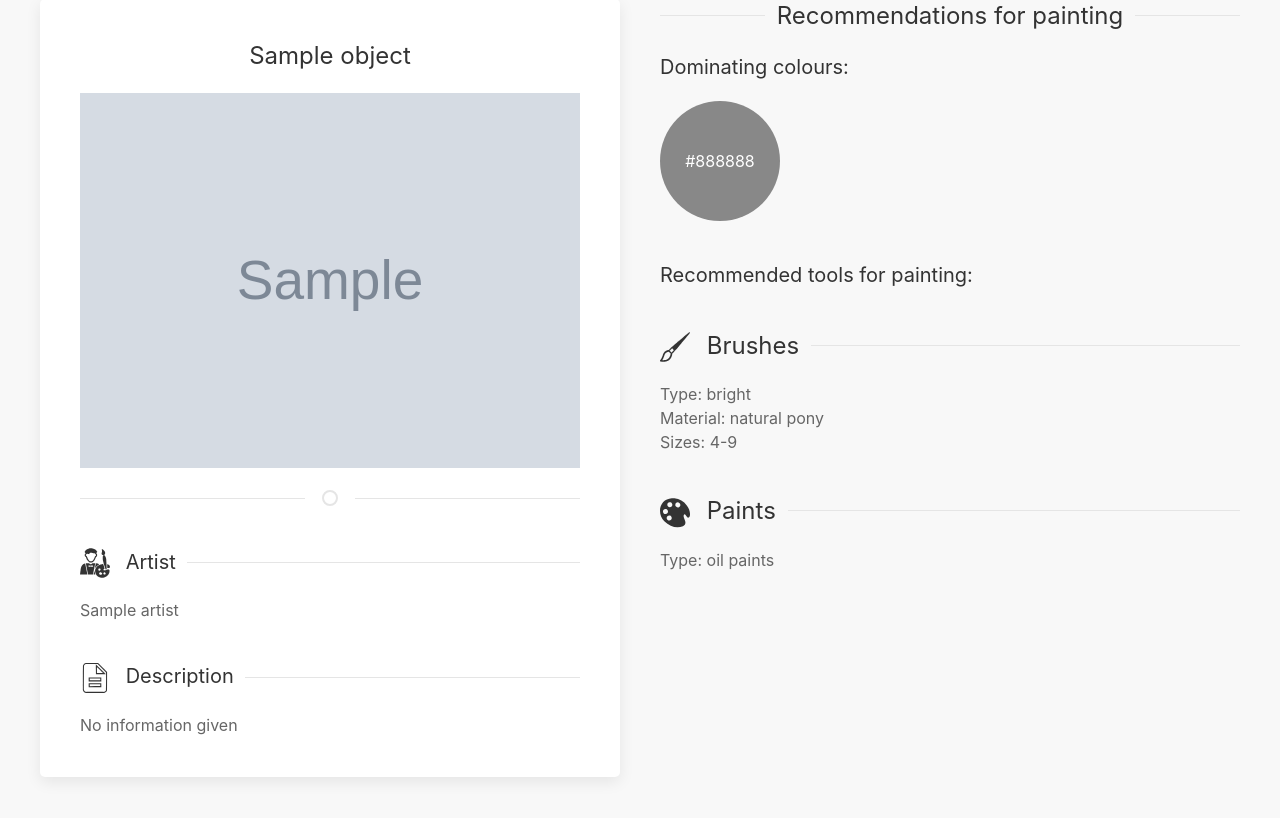
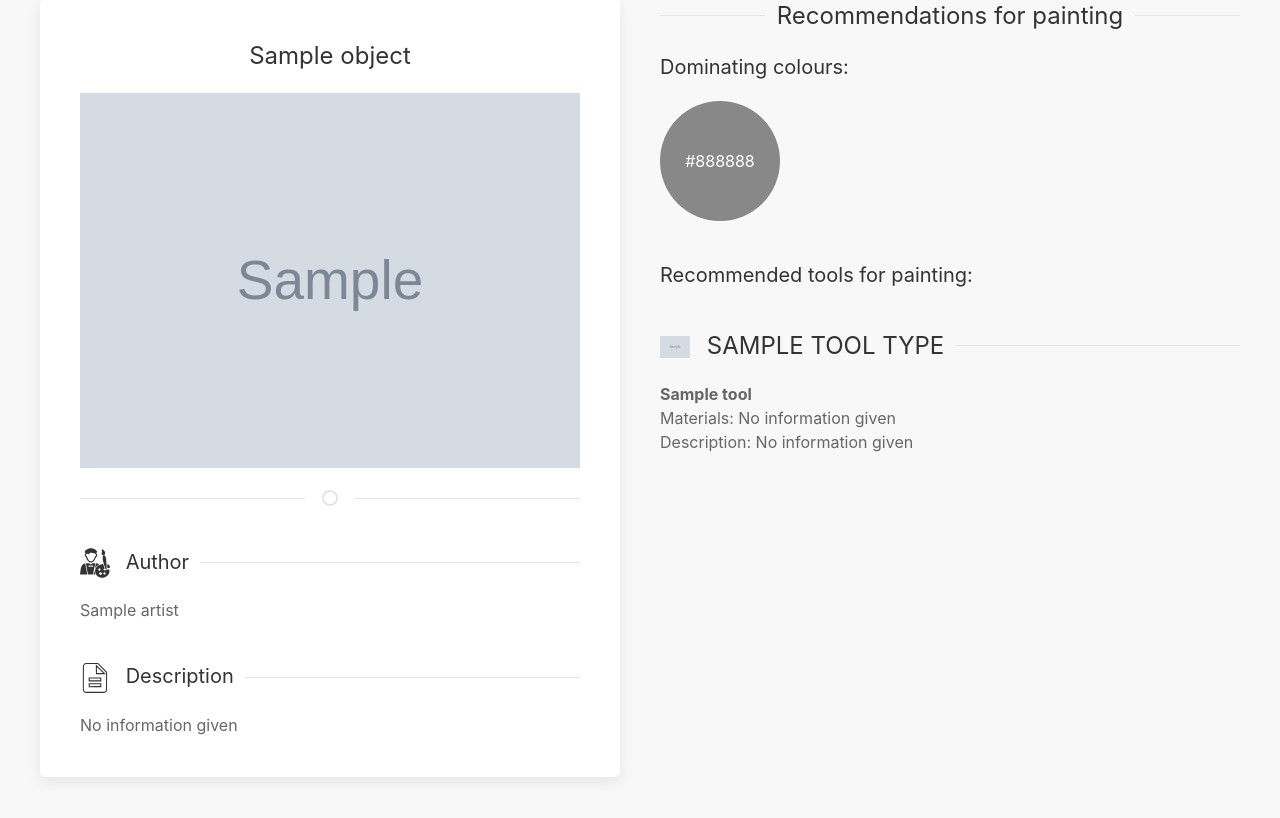
Before and after one commit to MikeHoangg/artoolbox, a Django app: template templates/core/image_detail.html in a window 1280 px wide. Shown: the part 151-969 px from the top of the page. Run offline with Django 3.2, Linux system fonts and the light colour scheme; the template is opened without the code that fills it: most values are stand-ins (such as "Sample title", 1, 10 or a date in 2020); grey boxes marked "Sample" are stand-in pictures.

Commit message:
Added description field for Tool model, changed the layout of detailed image page

```diff
--- a/templates/core/image_detail.html
+++ b/templates/core/image_detail.html
@@ -10,7 +10,7 @@
         <hr class="uk-divider-icon">
         <h4 class="uk-heading-line"><span><img src="{% static 'img/artist.svg' %}" width="30" height="30"
                                                class="uk-margin-small-right"
-                                               uk-svg> {{ _("Artist") }}</span></h4>
+                                               uk-svg> {{ _("Author") }}</span></h4>
         <p>
           {{ object.artist|default:_("No information given") }}
         </p>
@@ -37,22 +37,19 @@
           {% endfor %}
         </div>
         <h4>{{ _("Recommended tools for painting") }}:</h4>
-        <h3 class="uk-heading-line"><span><img src="{% static 'img/brush.svg' %}" width="30" height="30"
-                                               class="uk-margin-small-right"
-                                               uk-svg> {{ _("Brushes") }}</span>
-        </h3>
-        <p>
-          {{ _("Type") }}: bright<br/>
-          {{ _("Material") }}: natural pony<br/>
-          {{ _("Sizes") }}: 4-9
-        </p>
-        <h3 class="uk-heading-line"><span><img src="{% static 'img/palette.svg' %}" width="30" height="30"
-                                               class="uk-margin-small-right"
-                                               uk-svg> {{ _("Paints") }}</span>
-        </h3>
-        <p>
-          {{ _("Type") }}: oil paints
-        </p>
+        {% for tool_type in recommended_tools %}
+          <h3 class="uk-heading-line">
+            <span><img src="{{ tool_type.img }}" width="30" height="30" class="uk-margin-small-right"
+                       uk-svg> {{ tool_type.name|upper }}</span>
+          </h3>
+          {% for tool in tool_type.tools %}
+            <p>
+              <b>{{ tool.name }}</b><br/>
+              {{ _("Materials") }}: {{ tool.get_materials|default:_("No information given") }}<br/>
+              {{ _("Description") }}: {{ tool.description|default:_("No information given") }}
+            </p>
+          {% endfor %}
+        {% endfor %}
       </div>
     </div>
   </div>
```
Also changed, not shown: apps/core/models.py (+11 -6 lines), apps/core/views.py (+30 -2 lines), templates/core/image_list.html (+7 -1 lines), apps/core/migrations/0004_tool_description.py (added).
